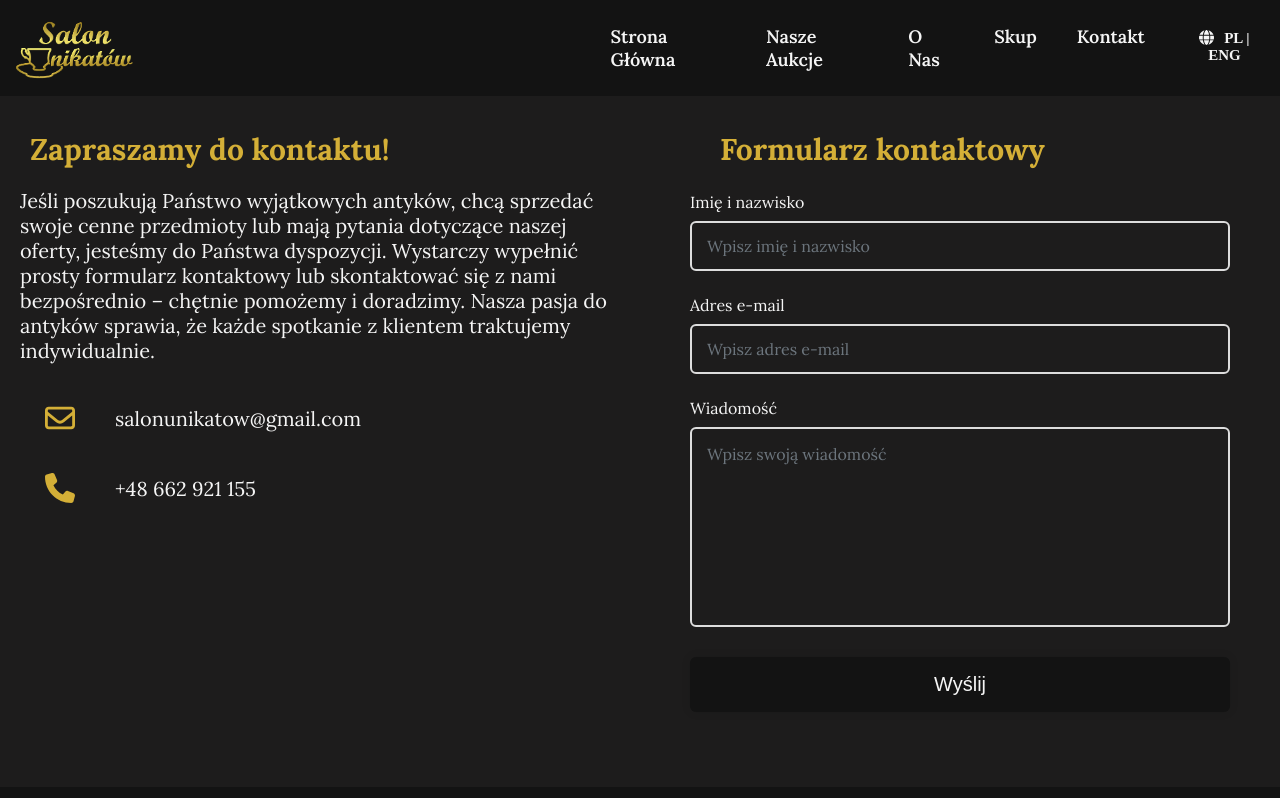
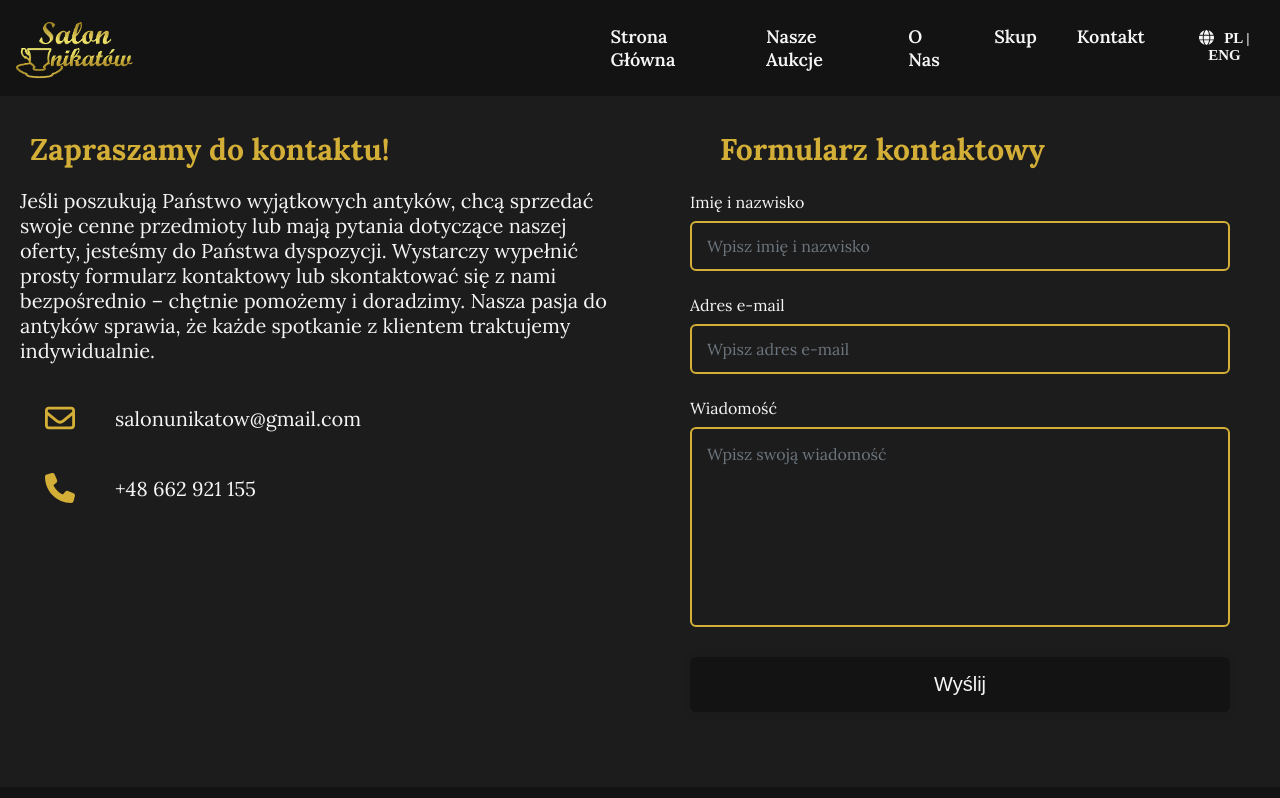
Before and after one commit to jkbednarczyk/subc, a React (Create React App) app: page /contact in a window 1280 px wide. Shown: the top 798 px of the page. Built offline with nearby package versions, Linux system fonts and the light colour scheme; a web font is replaced by a local one.

Commit message:
SUBC-0037 Redesign contact form

```diff
--- a/src/components/contact/contactForm/ContactForm.component.tsx
+++ b/src/components/contact/contactForm/ContactForm.component.tsx
@@ -28,7 +28,10 @@ export const ContactForm = () => {
             Swal.fire({
                 title: POPUP_TITLE,
                 text: POPUP_MESSAGE,
-                icon: "success"
+                icon: "success",
+                background: '#010101',
+                color: '#F5F5F5',
+                confirmButtonColor: '#d4af37'
             });
             event.target.reset();
         }
--- a/src/components/contact/contactForm/ContactForm.css
+++ b/src/components/contact/contactForm/ContactForm.css
@@ -15,14 +15,20 @@ form {
     width: 100%;
     height: 50px;
     background: transparent;
-    border: 2px solid #dddddd;
+    border: 2px solid var(--first-color);
     outline: none;
     border-radius: 6px;
+    transition: box-shadow 0.2s ease;
     padding: 15px;
     font-size: 16px;
-    color: var(--body-color);
+    color: var(--text-color);
     margin-top: 8px;
     font-family: var(--body-font);
+}
+
+.input-box .field:focus {
+    box-shadow: 0 0 4px 1px var(--first-color);
+    outline: none;
 }
 
 .input-box .label {
```
